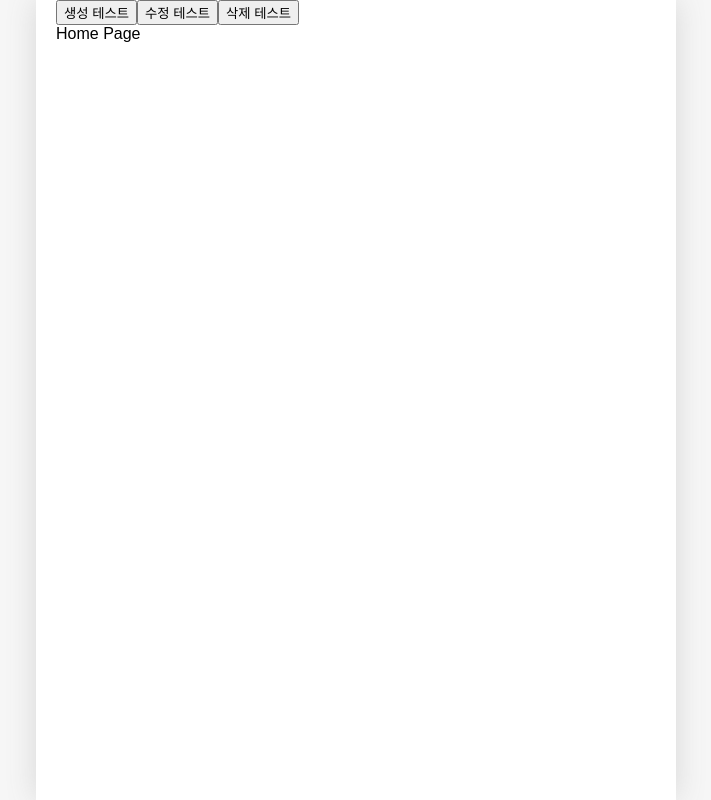
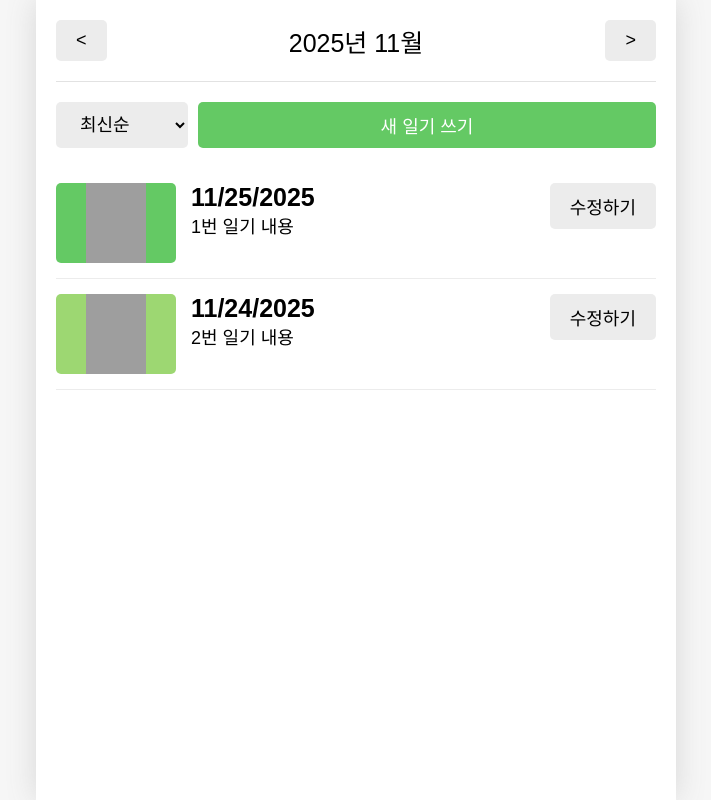
Before and after one commit to beurre-noisette/emotional-diary, a React (Vite) app: page / in a window 1280 px wide. Shown: the whole page, without its empty margins (284-995 px from the left). Built offline with nearby package versions, Linux system fonts and the light colour scheme; grey boxes are pictures that could not be loaded; a web font is replaced by a local one.

Commit message:
feat: Home 페이지 구현

```diff
--- a/src/App.jsx
+++ b/src/App.jsx
@@ -10,15 +10,21 @@
 const mockData = [
   {
     id: 1,
-    createdDate: new Date().getTime(),
+    createdDate: new Date("2025-11-25").getTime(),
     emotionId: 1,
     content: "1번 일기 내용",
   },
   {
     id: 2,
-    createdDate: new Date().getTime(),
+    createdDate: new Date("2025-11-24").getTime(),
     emotionId: 2,
     content: "2번 일기 내용",
+  },
+  {
+    id: 3,
+    createdDate: new Date("2025-10-14").getTime(),
+    emotionId: 3,
+    content: "3번 일기 내용",
   },
 ];
 
@@ -40,8 +46,8 @@
   }
 }
 
-const DiaryStateContext = createContext();
-const DiaryDispatchContext = createContext();
+export const DiaryStateContext = createContext();
+export const DiaryDispatchContext = createContext();
 
 function App() {
   const [data, dispatch] = useReducer(reducer, mockData);
@@ -83,30 +89,6 @@
 
   return (
     <>
-      {/* onCreate 테스트 */}
-      <button
-        onClick={() => {
-          onCreate(new Date().getTime(), 3, "새로운 일기 내용");
-        }}
-      >
-        생성 테스트
-      </button>
-
-      <button
-        onClick={() => {
-          onUpdate(1, new Date().getTime(), 5, "수정된 일기 내용");
-        }}
-      >
-        수정 테스트
-      </button>
-      <button
-        onClick={() => {
-          onDelete(2);
-        }}
-      >
-        삭제 테스트
-      </button>
-
       <DiaryStateContext.Provider value={data}>
         <DiaryDispatchContext.Provider value={{ onCreate, onUpdate, onDelete }}>
           <Routes>
--- /dev/null
+++ b/src/components/DiaryItem.css
@@ -0,0 +1,61 @@
+.DiaryItem {
+    display: flex;
+    gap: 15px;
+    justify-content: space-between;
+
+    padding: 15px 0;
+    border-bottom: 1px solid rgb(236, 236, 236);
+}
+
+.DiaryItem .img_section {
+    min-width: 120px;
+    height: 80px;
+
+    display: flex;
+    justify-content: center;
+    cursor: pointer;
+
+    border-radius: 5px;
+}
+
+.DiaryItem .img_section > img {
+    width: 50%;
+}
+
+.DiaryItem .img_section_1 {
+    background-color: rgb(100, 201, 100);
+}
+
+.DiaryItem .img_section_2 {
+    background-color: rgb(157, 215, 114);
+}
+
+.DiaryItem .img_section_3 {
+    background-color: rgb(253, 206, 23);
+}
+
+.DiaryItem .img_section_4 {
+    background-color: rgb(253, 132, 70);
+}
+
+.DiaryItem .img_section_5 {
+    background-color: rgb(253, 86, 95);
+}
+
+.DiaryItem .info_section {
+    flex: 1;
+    cursor: pointer;
+}
+
+.DiaryItem .info_section .created_date {
+    font-weight: bold;
+    font-size: 25px;
+}
+
+.DiaryItem .info_section .content {
+    font-size: 18px;
+}
+
+.DiaryItem .button_section {
+    min-width: 70px;
+}
--- /dev/null
+++ b/src/components/DiaryItem.jsx
@@ -0,0 +1,32 @@
+import { getEmotionImage } from "../util/get-emotion-image.js";
+import Button from "./Button.jsx";
+import "./DiaryItem.css";
+import { useNavigate } from "react-router-dom";
+
+const DiaryItem = ({ id, emotionId, createdDate, content }) => {
+  const nav = useNavigate();
+
+  return (
+    <>
+      <div className="DiaryItem">
+        <div
+          className={`img_section img_section_${emotionId}`}
+          onClick={() => nav(`/diary/${id}`)}
+        >
+          <img src={getEmotionImage(emotionId)} />
+        </div>
+        <div className="info_section" onClick={() => nav(`/diary/${id}`)}>
+          <div className="created_date">
+            {new Date(createdDate).toLocaleDateString()}
+          </div>
+          <div className="content">{content}</div>
+        </div>
+        <div className="button_section">
+          <Button text="수정하기" onClick={() => nav(`/edit/${id}`)} />
+        </div>
+      </div>
+    </>
+  );
+};
+
+export default DiaryItem;
--- /dev/null
+++ b/src/components/DiaryList.css
@@ -0,0 +1,19 @@
+.DiaryList .menu_bar {
+    margin: 20px 0;
+    display: flex;
+    gap: 10px;
+}
+
+.DiaryList .menu_bar select {
+    background-color: rgb(236, 236, 236);
+    border: none;
+    border-radius: 5px;
+
+    padding: 10px 20px;
+    font-size: 18px;
+    cursor: pointer;
+}
+
+.DiaryList .menu_bar button {
+    flex: 1;
+}
--- /dev/null
+++ b/src/components/DiaryList.jsx
@@ -0,0 +1,53 @@
+import "./DiaryList.css";
+import Button from "./Button.jsx";
+import DiaryItem from "./DiaryItem.jsx";
+import { useNavigate } from "react-router-dom";
+import { useState } from "react";
+
+const DiaryList = ({ data }) => {
+  const nav = useNavigate();
+  const [sortType, setSortType] = useState("latest");
+
+  const onChangeSortType = (e) => {
+    setSortType(e.target.value);
+  };
+
+  const getSortedData = () => {
+    return data.toSorted((a, b) => {
+      if (sortType === "oldest") {
+        return Number(a.createdDate - b.createdDate);
+      } else {
+        return Number(b.createdDate - a.createdDate);
+      }
+    });
+  };
+
+  const sortedData = getSortedData();
+
+  return (
+    <>
+      <div className="DiaryList">
+        <div className="menu_bar">
+          <select onChange={onChangeSortType}>
+            <option value="latest">최신순</option>
+            <option value="oldest">오래된 순</option>
+          </select>
+          <Button
+            text="새 일기 쓰기"
+            type="POSITIVE"
+            onClick={() => {
+              nav("/new");
+            }}
+          />
+        </div>
+        <div className="list_wrapper">
+          {sortedData.map((item) => (
+            <DiaryItem key={item.id} {...item} />
+          ))}
+        </div>
+      </div>
+    </>
+  );
+};
+
+export default DiaryList;
--- a/src/pages/Home.jsx
+++ b/src/pages/Home.jsx
@@ -1,5 +1,59 @@
+import Header from "../components/Header.jsx";
+import Button from "../components/Button.jsx";
+import DiaryList from "../components/DiaryList.jsx";
+import { useState, useContext } from "react";
+import { DiaryStateContext } from "../App.jsx";
+
+const getMonthlyData = (pivotDate, data) => {
+  const beginDate = new Date(
+    pivotDate.getFullYear(),
+    pivotDate.getMonth(),
+    1,
+    0,
+    0,
+    0,
+  ).getTime();
+
+  const endDate = new Date(
+    pivotDate.getFullYear(),
+    pivotDate.getMonth() + 1,
+    0,
+    23,
+    59,
+    59,
+  ).getTime();
+
+  return data.filter(
+    (item) => item.createdDate >= beginDate && item.createdDate <= endDate,
+  );
+};
+
 const Home = () => {
-  return <div>Home Page</div>;
+  const data = useContext(DiaryStateContext);
+  const [pivotDate, setPivotDate] = useState(new Date());
+
+  const onIncreaseMonth = () => {
+    setPivotDate(new Date(pivotDate.getFullYear(), pivotDate.getMonth() + 1));
+  };
+
+  const onDecreaseMonth = () => {
+    setPivotDate(new Date(pivotDate.getFullYear(), pivotDate.getMonth() - 1));
+  };
+
+  const monthlyData = getMonthlyData(pivotDate, data);
+
+  return (
+    <>
+      <div>
+        <Header
+          title={`${pivotDate.getFullYear()}년 ${pivotDate.getMonth() + 1}월`}
+          leftChild={<Button text={"<"} onClick={onDecreaseMonth} />}
+          rightChild={<Button text={">"} onClick={onIncreaseMonth} />}
+        />
+        <DiaryList data={monthlyData} />
+      </div>
+    </>
+  );
 };
 
 export default Home;
```
